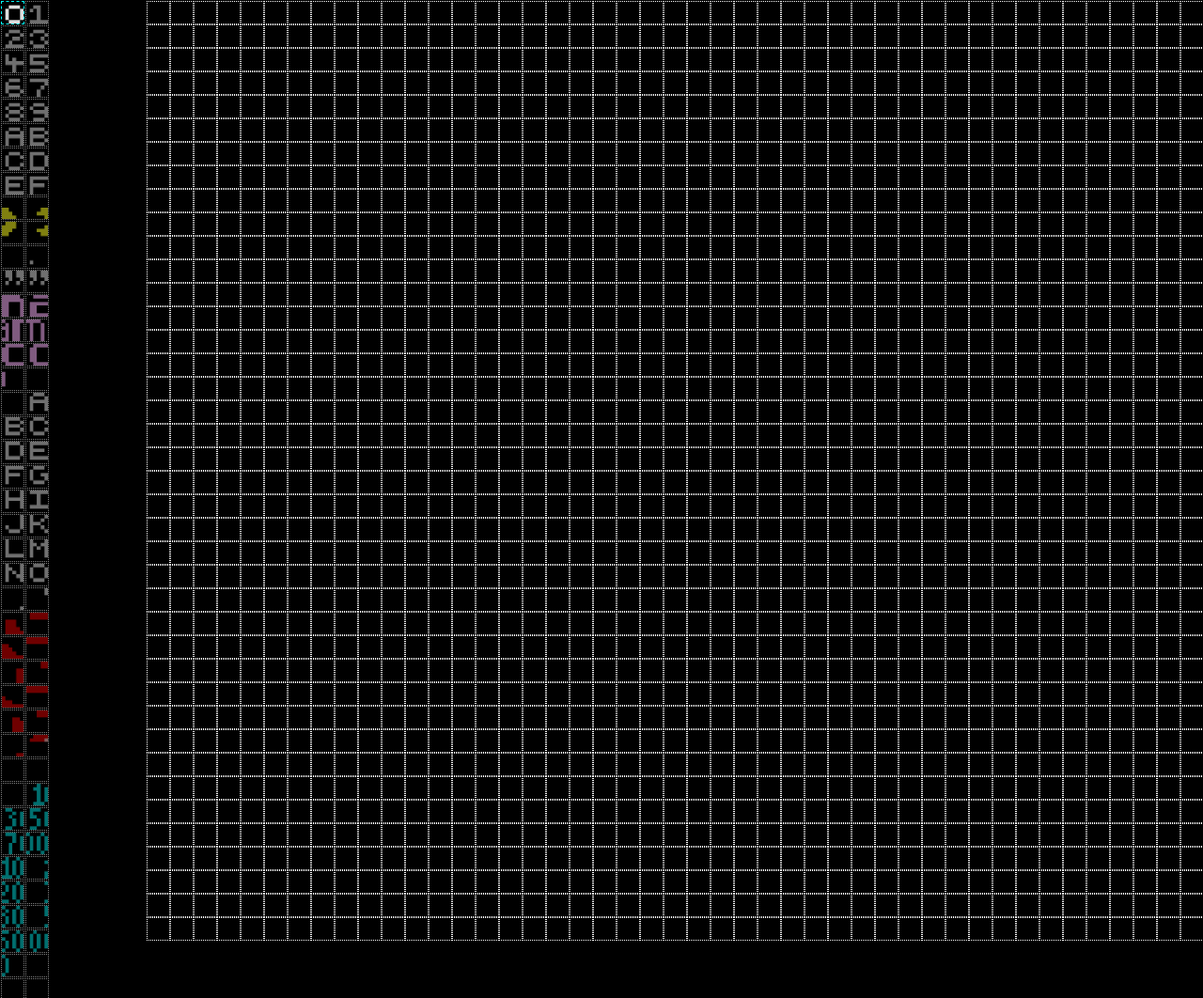
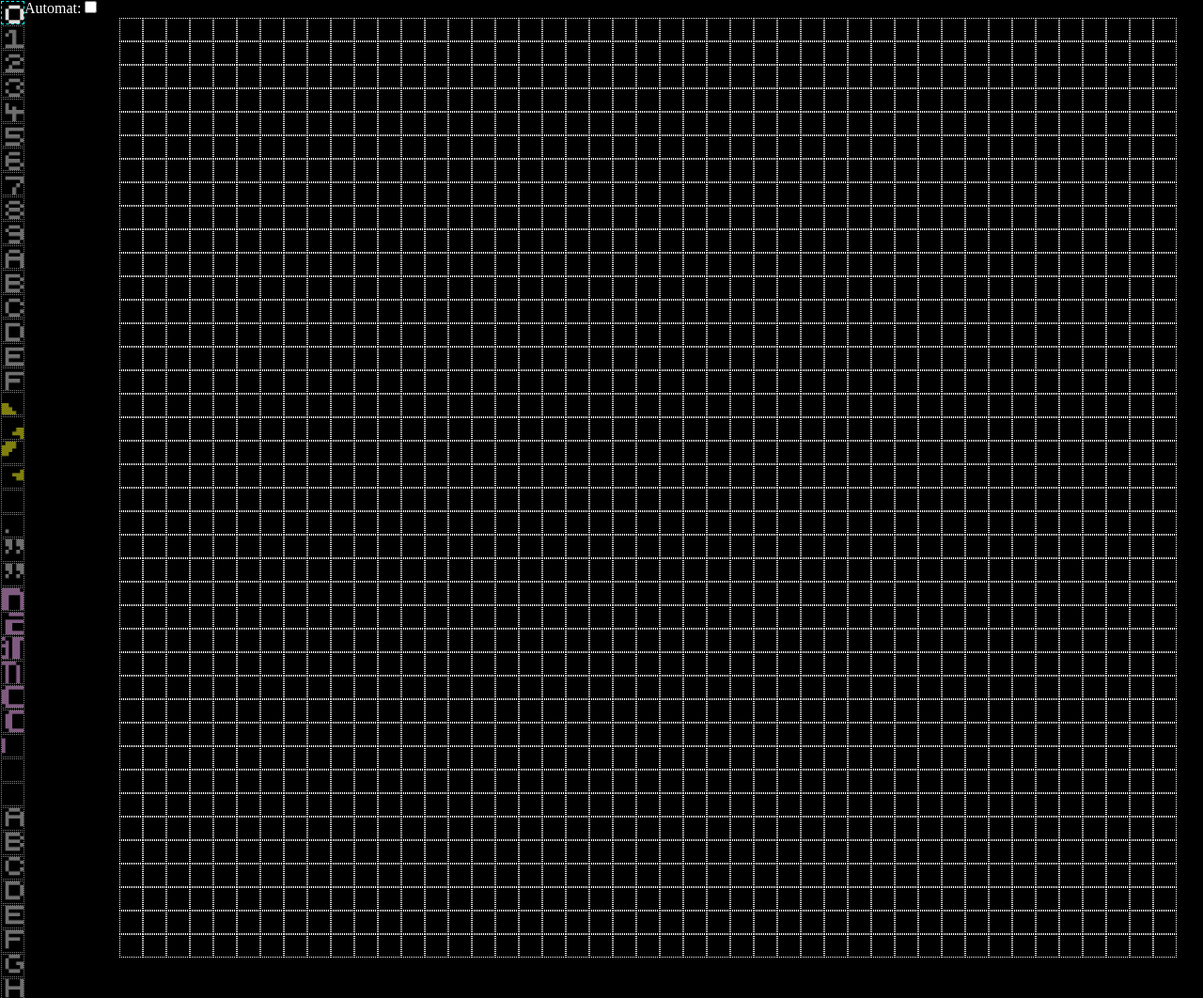
Before and after one commit to szymczycha/GeneratorMapTS, a website built with webpack: page index.html in a window 1280 px wide. Shown: the top 1062 px of the page at 94% size. Built offline with Linux system fonts and the light colour scheme.

Commit message:
automat done

```diff
--- a/index.html
+++ b/index.html
@@ -1,29 +1,33 @@
 <!DOCTYPE html>
 <html lang="en">
+
 <head>
     <meta charset="UTF-8">
     <meta http-equiv="X-UA-Compatible" content="IE=edge">
     <meta name="viewport" content="width=device-width, initial-scale=1.0">
     <title>:)</title>
     <style>
-        *{
+        * {
             margin: 0;
             padding: 0;
             box-sizing: border-box;
         }
-        body{
+
+        body {
+            color: white;
             background-color: black;
             display: flex;
             flex-direction: row;
             width: 100%;
         }
-        #sprites{
+
+        #sprites {
             width: 416px;
             display: flex;
             flex-wrap: wrap;
         }
 
-        #map{
+        #map {
             width: 1175px;
             height: 1000px;
             margin-left: 100px;
@@ -33,40 +37,51 @@
             grid-template-columns: repeat(45, 25px);
             grid-template-rows: repeat(40, 25px);
         }
-        #map canvas{
+
+        #map canvas {
             border: 1px dotted white;
             margin: 0.5px;
             width: 25px;
             height: 25px;
         }
-        #map canvas.selected{
+
+        #map canvas.selected {
             border: 1px dotted red;
         }
-        #map canvas:hover{
+
+        #map canvas:hover {
             opacity: 100%;
             border: 2px dashed cyan;
         }
-        #sprites canvas{
+
+        #sprites canvas {
             opacity: 50%;
             border: 1px dotted white;
             margin: 0.5px;
             width: 25px;
             height: 25px;
         }
-        #sprites canvas:hover{
+
+        #sprites canvas:hover {
             opacity: 100%;
             border: 1px dashed cyan;
         }
     </style>
     <script defer src="dist/script.bundle.js"></script>
 </head>
+
 <body>
     <div id="sprites">
 
     </div>
-    <div id="map">
+    <div style="display: flex; flex-direction: column;">
+        <p style="user-select: none;">Automat: <input type="checkbox" name="automat" id="automat"></p>
+        <div id="map">
 
+        </div>
     </div>
-    <div id="selectionDiv" style="position: absolute; width: 0; height: 0; background-color: rgba(255, 0, 0, 0.5);"></div>
+    <div id="selectionDiv" style="position: absolute; width: 0; height: 0; background-color: rgba(255, 0, 0, 0.5);">
+    </div>
 </body>
+
 </html>
--- a/src/MapSelection.ts
+++ b/src/MapSelection.ts
@@ -1,5 +1,5 @@
 import { MapSquare } from "./MapSquare";
-import {SpriteSquare } from "./SpriteSquare";
+import { SpriteSquare } from "./SpriteSquare";
 import { MapState } from "./MapState";
 import { MapHistory } from "./MapHistory";
 import { collapseTextChangeRangesAcrossMultipleVersions } from "../node_modules/typescript/lib/typescript";
@@ -8,6 +8,7 @@ export class MapSelection {
     topLeftMapSquare: MapSquare;
     bottomRightMapSquare: MapSquare;
     firstSquare: MapSquare;
+    secondSquare: MapSquare;
     stateHistory: MapHistory;
     constructor(stateHistory: MapHistory) {
         this.stateHistory = stateHistory;
@@ -27,10 +28,10 @@ export class MapSelection {
         //     }
         // }
     }
-    isEmpty(){
+    isEmpty() {
         return this.selectedMapSquares.length == 0;
     }
-    empty(){
+    empty() {
         this.selectedMapSquares = [];
         this.stateHistory.getCurrent().mapSquares.forEach(row => {
             row.forEach(mapSquare => {
@@ -38,23 +39,49 @@ export class MapSelection {
             });
         });
     }
-    toggleSprites(firstSquare: MapSquare, secondSquare: MapSquare){
+    doAutomat() {
+        console.log("automat");
+        console.log(this.secondSquare);
+        let state = this.stateHistory.getCurrent();
+        let nextI = this.secondSquare.arrayI + 1;
+        let nextJ = this.secondSquare.arrayJ;
+        if (nextI > state.mapSquares[0].length - 1) { // jesli wychodzi w prawo poza mape
+            nextI = 0;
+            nextJ += 1;
+            if (nextJ > state.mapSquares.length - 1) {
+                nextJ = 0;
+            }
+        }
+        let nextSquare: MapSquare = state.mapSquares[nextJ][nextI];
+        console.log(nextI, nextJ, nextSquare.arrayI, nextSquare.arrayJ)
+        this.toggleSprites(nextSquare, nextSquare);
+    }
+    isAutomat() {
+        return (document.getElementById("automat") as HTMLInputElement).checked == true;
+    }
+    toggleSprites(firstSquare: MapSquare, secondSquare: MapSquare) {
+        console.log("toggleSprites");
+        this.secondSquare = secondSquare;
+
         console.log(this)
         let state = this.stateHistory.getCurrent();
+        console.log(firstSquare.arrayI, secondSquare.arrayI);
         let topLeftI: number = Math.min(firstSquare.arrayI, secondSquare.arrayI);
+        console.log(topLeftI);
+
         let topLeftJ: number = Math.min(firstSquare.arrayJ, secondSquare.arrayJ);
         let bottomRightI: number = Math.max(firstSquare.arrayI, secondSquare.arrayI);
         let bottomRightJ: number = Math.max(firstSquare.arrayJ, secondSquare.arrayJ);
-        this.topLeftMapSquare = state.mapSquares[topLeftI][topLeftJ];
-        this.bottomRightMapSquare = state.mapSquares[bottomRightI][bottomRightJ];
+        this.topLeftMapSquare = state.mapSquares[topLeftJ][topLeftI];
+        this.bottomRightMapSquare = state.mapSquares[bottomRightJ][bottomRightI];
 
         for (let j = topLeftJ; j <= bottomRightJ; j++) {
             for (let i = topLeftI; i <= bottomRightI; i++) {
                 //jesli juz jest w selected map squares to zamiast tego usun
-                if(this.selectedMapSquares.includes(state.mapSquares[j][i])){
+                if (this.selectedMapSquares.includes(state.mapSquares[j][i])) {
                     this.selectedMapSquares.splice(
                         this.selectedMapSquares.indexOf(state.mapSquares[j][i]), 1);
-                }else{
+                } else {
                     this.selectedMapSquares.push(state.mapSquares[j][i])
                 }
                 state.mapSquares[j][i].toggle();
@@ -62,17 +89,16 @@ export class MapSelection {
         }
         console.log(this)
     }
-    setFirstSquare(firstSquare: MapSquare){
+    setFirstSquare(firstSquare: MapSquare) {
         this.firstSquare = firstSquare;
-        console.log(firstSquare);
     }
-    setSprites(sprite: SpriteSquare){
+    setSprites(sprite: SpriteSquare) {
         this.selectedMapSquares.forEach((square: MapSquare) => {
             square.setSprite(sprite);
         });
     }
-    deselectAll(){
-        this.selectedMapSquares.forEach( selectedSquare => {
+    deselectAll() {
+        this.selectedMapSquares.forEach(selectedSquare => {
             selectedSquare.deselect()
         })
         this.empty();
--- a/src/MapSquare.ts
+++ b/src/MapSquare.ts
@@ -33,19 +33,6 @@ export class MapSquare implements Square {
             this.arrayJ = arrayJ;
             this.imageData = this.canvas.getContext("2d").getImageData(0,0,25,25);
         }
-        this.canvas.addEventListener("mousedown", (event: MouseEvent) => {
-            if(this.selection && !event.ctrlKey){
-                this.selection.deselectAll();
-            }
-            this.selection.setFirstSquare(this);
-        })
-        this.canvas.addEventListener("mouseup", (event: MouseEvent) => {
-            let secondSquare = this;
-            if(!event.ctrlKey){
-                this.selection.empty();
-            }
-            this.selection.toggleSprites(this.selection.firstSquare, secondSquare);
-        })
     }
     setSprite(sprite: SpriteSquare){
         this.context.putImageData(sprite.context.getImageData(0,0,25,25), 0, 0);
--- a/src/SpriteSquare.ts
+++ b/src/SpriteSquare.ts
@@ -19,6 +19,9 @@ export class SpriteSquare implements Square {
                 this.selection.setSprites(this);
                 this.selection.deselectAll();
                 mapHistory.add(new MapState(mapHistory.getCurrent()));
+                if(this.selection.isAutomat()){
+                    this.selection.doAutomat();
+                }
             }
         };
         this.context = context;
--- a/src/script.ts
+++ b/src/script.ts
@@ -21,35 +21,34 @@ let mapContainer: HTMLDivElement = document.getElementById("map") as HTMLDivElem
 let image = new Image();
 let selectionDiv = new SelectionDiv();
 image.src = "sprites.png";
-
-function undo(){
+function undo() {
     console.log("undo");
     let undoMapState: MapState = mapHistory.pop();
     mapState.load(undoMapState);
 }
 
-function redo(){
+function redo() {
     console.log("redo");
     let redoMapState: MapState = mapHistory.getNext();
     mapState.load(redoMapState);
 }
 document.addEventListener("keydown", ev => {
-    if(ev.key === 'z' && ev.ctrlKey){
+    if (ev.key === 'z' && ev.ctrlKey) {
         undo();
-    }else if(ev.key === 'y' && ev.ctrlKey){
+    } else if (ev.key === 'y' && ev.ctrlKey) {
         redo();
     }
 })
 console.log("sdsdfasdfa")
 
 image.onload = function () {
-    document.addEventListener("mousedown", (ev: MouseEvent)=>{
+    document.addEventListener("mousedown", (ev: MouseEvent) => {
         selectionDiv.startSelect(ev.pageX, ev.pageY);
     })
     document.addEventListener("mousemove", (ev: MouseEvent) => {
         selectionDiv.moveTo(ev.pageX, ev.pageY);
     })
-    document.addEventListener("mouseup", (ev: MouseEvent) =>{
+    document.addEventListener("mouseup", (ev: MouseEvent) => {
         selectionDiv.endSelect();
     })
     for (let i = 0; i < 20; i++) {
@@ -85,10 +84,27 @@ image.onload = function () {
         for (let i = 0; i < mapSizeLeftRight; i++) {
             let canvas = document.createElement("canvas") as HTMLCanvasElement;
             canvas.setAttribute("willReadFrequently", "true");
+
+            canvas.addEventListener("mousedown", (event: MouseEvent) => {
+                let mapSquare = mapHistory.getCurrent().mapSquares[j][i];
+                if (!event.ctrlKey) {
+                    mapSquare.selection.deselectAll();
+                }
+                mapSquare.selection.setFirstSquare(mapSquare);
+            })
+            canvas.addEventListener("mouseup", (event: MouseEvent) => {
+                let mapSquare = mapHistory.getCurrent().mapSquares[j][i];
+                let secondSquare = mapSquare;
+                if (!event.ctrlKey) {
+                    mapSquare.selection.empty();
+                }
+                mapSquare.selection.toggleSprites(mapSquare.selection.firstSquare, secondSquare);
+            })
             canvas.width = 25;
             canvas.height = 25;
-            let context = canvas.getContext("2d", {willReadFrequently: true}) as CanvasRenderingContext2D;
+            let context = canvas.getContext("2d", { willReadFrequently: true }) as CanvasRenderingContext2D;
             mapContainer.appendChild(canvas);
+            console.log(selection)
             let tile = new MapSquare(canvas, context, i, j, selection);
             row.push(tile);
         }
```
Also changed, not shown: dist/script.bundle.js.
